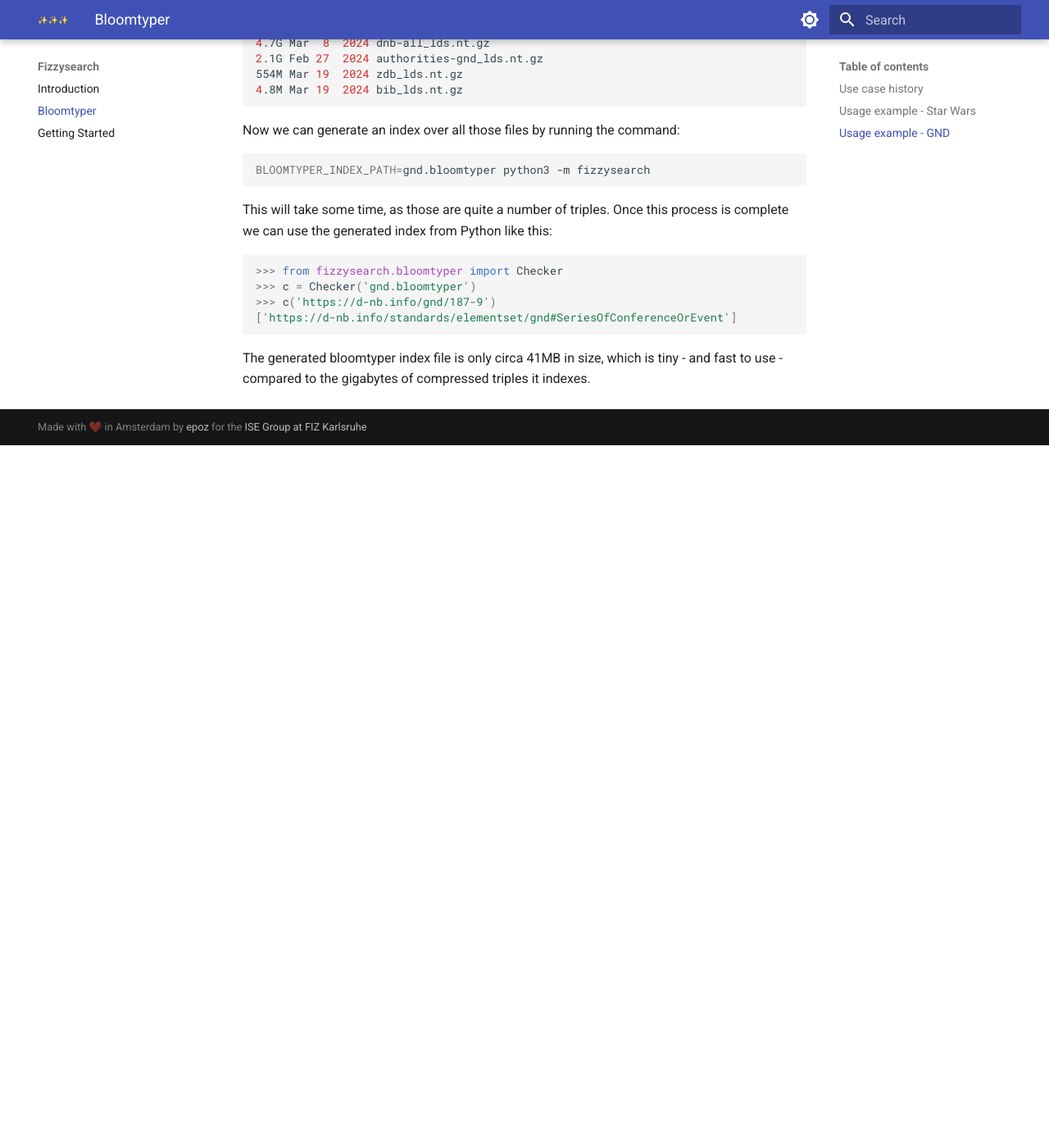
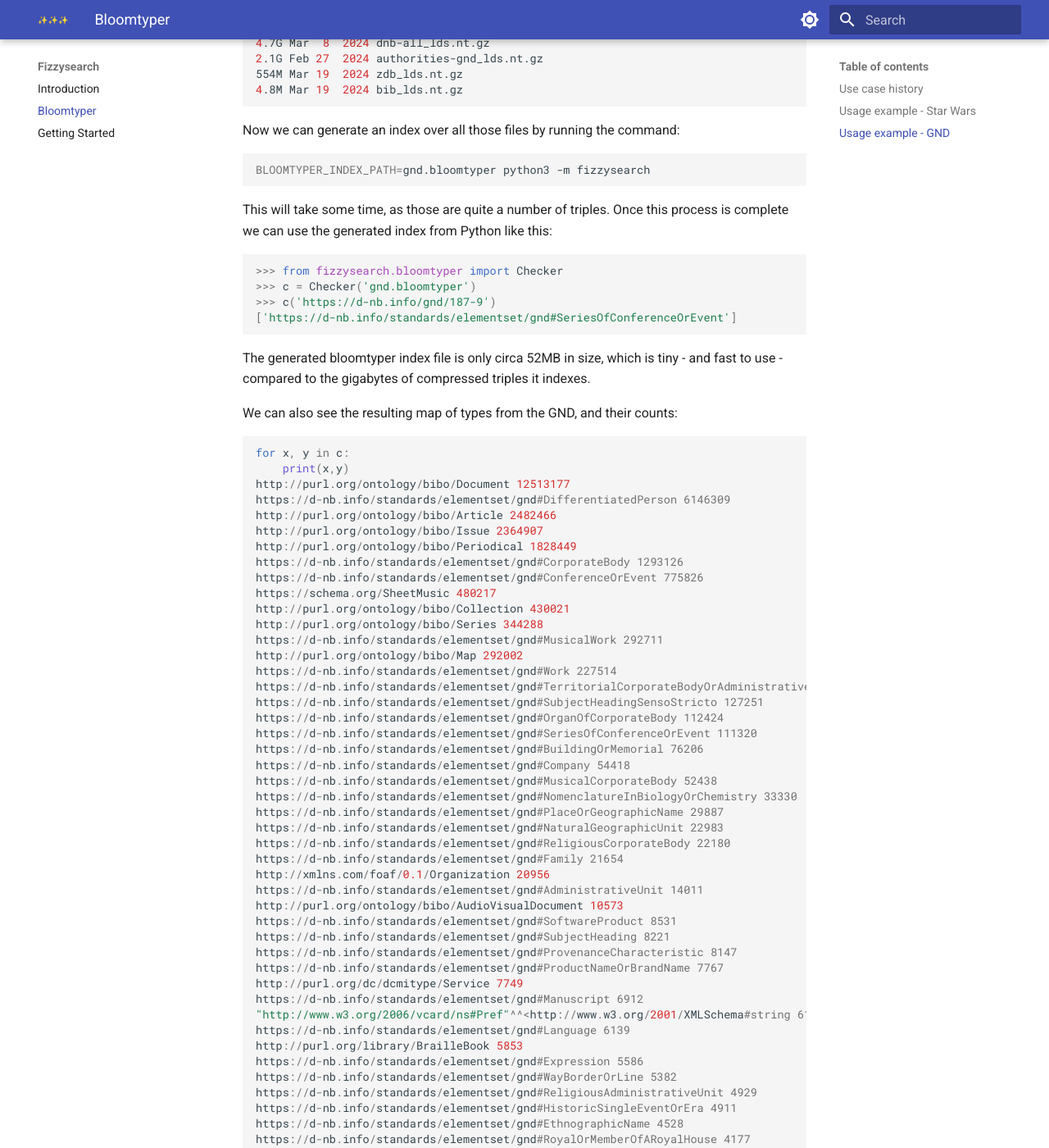
Before and after one commit to ISE-FIZKarlsruhe/fizzysearch, an MkDocs documentation site: the page built from docs/bloomtyper.md, in a window 1280 px wide and 1400 px high, scrolled down 1564 px. Shown: the whole window at 82% size. Built offline with MkDocs 1.6.1 and Material for MkDocs 9.7.7, drawn with Linux system fonts in a browser that asks for light colours; before the commit the page ends 2107 px from its top, so only the background shows below that; some of the changed text lies outside the part shown.

Commit message:
Add the types dump

````diff
--- a/docs/bloomtyper.md
+++ b/docs/bloomtyper.md
@@ -79,4 +79,71 @@ This will take some time, as those are quite a number of triples. Once this proc
 ['https://d-nb.info/standards/elementset/gnd#SeriesOfConferenceOrEvent']
 ```
 
-The generated bloomtyper index file is only circa 41MB in size, which is tiny - and fast to use - compared to the gigabytes of compressed triples it indexes.
+The generated bloomtyper index file is only circa 52MB in size, which is tiny - and fast to use - compared to the gigabytes of compressed triples it indexes.
+
+We can also see the resulting map of types from the GND, and their counts:
+
+```python
+for x, y in c:
+    print(x,y)
+http://purl.org/ontology/bibo/Document 12513177
+https://d-nb.info/standards/elementset/gnd#DifferentiatedPerson 6146309
+http://purl.org/ontology/bibo/Article 2482466
+http://purl.org/ontology/bibo/Issue 2364907
+http://purl.org/ontology/bibo/Periodical 1828449
+https://d-nb.info/standards/elementset/gnd#CorporateBody 1293126
+https://d-nb.info/standards/elementset/gnd#ConferenceOrEvent 775826
+https://schema.org/SheetMusic 480217
+http://purl.org/ontology/bibo/Collection 430021
+http://purl.org/ontology/bibo/Series 344288
+https://d-nb.info/standards/elementset/gnd#MusicalWork 292711
+http://purl.org/ontology/bibo/Map 292002
+https://d-nb.info/standards/elementset/gnd#Work 227514
+https://d-nb.info/standards/elementset/gnd#TerritorialCorporateBodyOrAdministrativeUnit 191321
+https://d-nb.info/standards/elementset/gnd#SubjectHeadingSensoStricto 127251
+https://d-nb.info/standards/elementset/gnd#OrganOfCorporateBody 112424
+https://d-nb.info/standards/elementset/gnd#SeriesOfConferenceOrEvent 111320
+https://d-nb.info/standards/elementset/gnd#BuildingOrMemorial 76206
+https://d-nb.info/standards/elementset/gnd#Company 54418
+https://d-nb.info/standards/elementset/gnd#MusicalCorporateBody 52438
+https://d-nb.info/standards/elementset/gnd#NomenclatureInBiologyOrChemistry 33330
+https://d-nb.info/standards/elementset/gnd#PlaceOrGeographicName 29887
+https://d-nb.info/standards/elementset/gnd#NaturalGeographicUnit 22983
+https://d-nb.info/standards/elementset/gnd#ReligiousCorporateBody 22180
+https://d-nb.info/standards/elementset/gnd#Family 21654
+http://xmlns.com/foaf/0.1/Organization 20956
+https://d-nb.info/standards/elementset/gnd#AdministrativeUnit 14011
+http://purl.org/ontology/bibo/AudioVisualDocument 10573
+https://d-nb.info/standards/elementset/gnd#SoftwareProduct 8531
+https://d-nb.info/standards/elementset/gnd#SubjectHeading 8221
+https://d-nb.info/standards/elementset/gnd#ProvenanceCharacteristic 8147
+https://d-nb.info/standards/elementset/gnd#ProductNameOrBrandName 7767
+http://purl.org/dc/dcmitype/Service 7749
+https://d-nb.info/standards/elementset/gnd#Manuscript 6912
+"http://www.w3.org/2006/vcard/ns#Pref"^^<http://www.w3.org/2001/XMLSchema#string 6142
+https://d-nb.info/standards/elementset/gnd#Language 6139
+http://purl.org/library/BrailleBook 5853
+https://d-nb.info/standards/elementset/gnd#Expression 5586
+https://d-nb.info/standards/elementset/gnd#WayBorderOrLine 5382
+https://d-nb.info/standards/elementset/gnd#ReligiousAdministrativeUnit 4929
+https://d-nb.info/standards/elementset/gnd#HistoricSingleEventOrEra 4911
+https://d-nb.info/standards/elementset/gnd#EthnographicName 4528
+https://d-nb.info/standards/elementset/gnd#RoyalOrMemberOfARoyalHouse 4177
+https://d-nb.info/standards/elementset/gnd#ProjectOrProgram 3672
+https://d-nb.info/standards/elementset/gnd#CharactersOrMorphemes 3206
+https://d-nb.info/standards/elementset/gnd#VersionOfAMusicalWork 2913
+https://d-nb.info/standards/elementset/gnd#ReligiousTerritory 2662
+https://d-nb.info/standards/elementset/gnd#NameOfSmallGeographicUnitLyingWithinAnotherGeographicUnit 2451
+https://d-nb.info/standards/elementset/gnd#Collection 1775
+https://d-nb.info/standards/elementset/gnd#LiteraryOrLegendaryCharacter 1604
+https://d-nb.info/standards/elementset/gnd#MeansOfTransportWithIndividualName 1517
+https://d-nb.info/standards/elementset/gnd#GroupOfPersons 950
+https://d-nb.info/standards/elementset/gnd#CollectivePseudonym 924
+https://d-nb.info/standards/elementset/gnd#Gods 692
+https://d-nb.info/standards/elementset/gnd#MemberState 521
+https://d-nb.info/standards/elementset/gnd#ExtraterrestrialTerritory 314
+https://d-nb.info/standards/elementset/gnd#Country 306
+https://d-nb.info/standards/elementset/gnd#Spirits 121
+https://d-nb.info/standards/elementset/gnd#FictivePlace 44
+https://d-nb.info/standards/elementset/gnd#FictiveCorporateBody 33
+```
````
